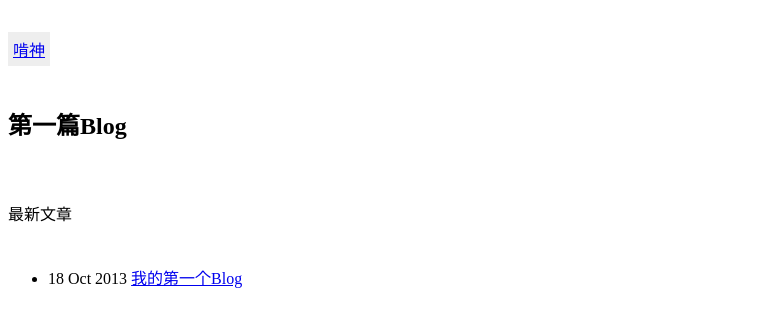
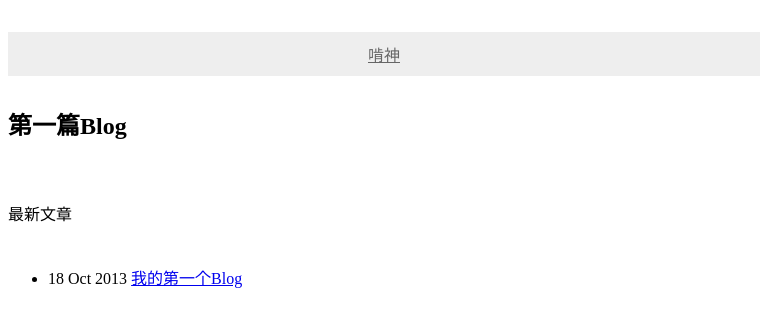
Before and after one commit to kenshinlin/archives, a Jekyll site: the page built from index.html, in a window 768 px wide. Shown: the top 327 px of the page. Built offline with Jekyll 4.4.1, drawn with Linux system fonts in a browser that asks for light colours.

Commit message:
样式调整

```diff
--- a/css/style.css
+++ b/css/style.css
@@ -12,6 +12,12 @@
 }
 .info_section{
   padding:5px;
+}
+.info_section a{
+  color:#666;
+  -webkit-transition:color 0.2s ease-in-out;
+  -moz-transition:color 0.2s ease-in-out;
+  transition:color 0.2s ease-in-out;
 }
 .share{
   margin-top:8px;
@@ -32,5 +38,8 @@
     top:0;
     left:0;
     background-color:#eee;
+    text-align:center;
+    width:100%;
+    padding:5px 0;
   }
 }
```
